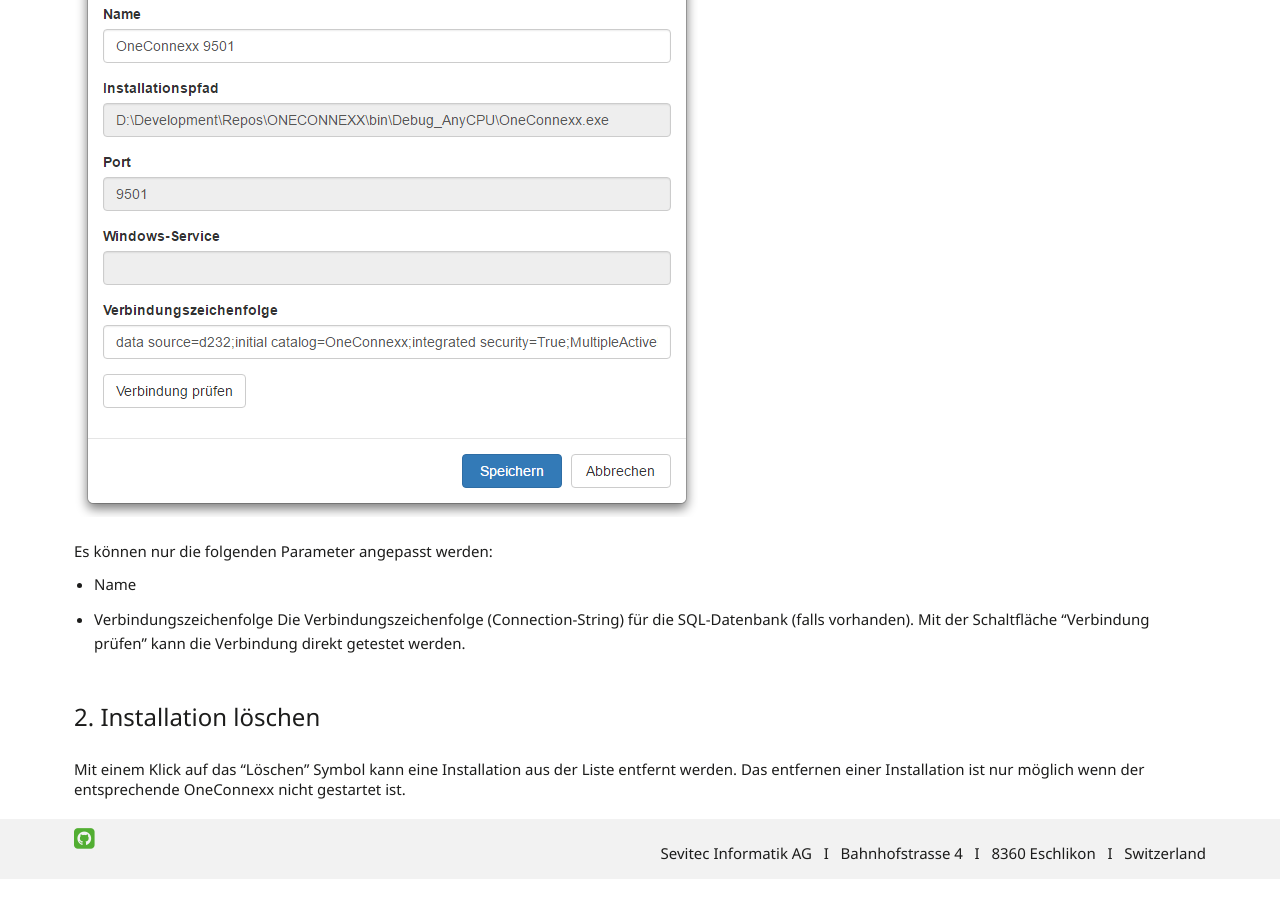
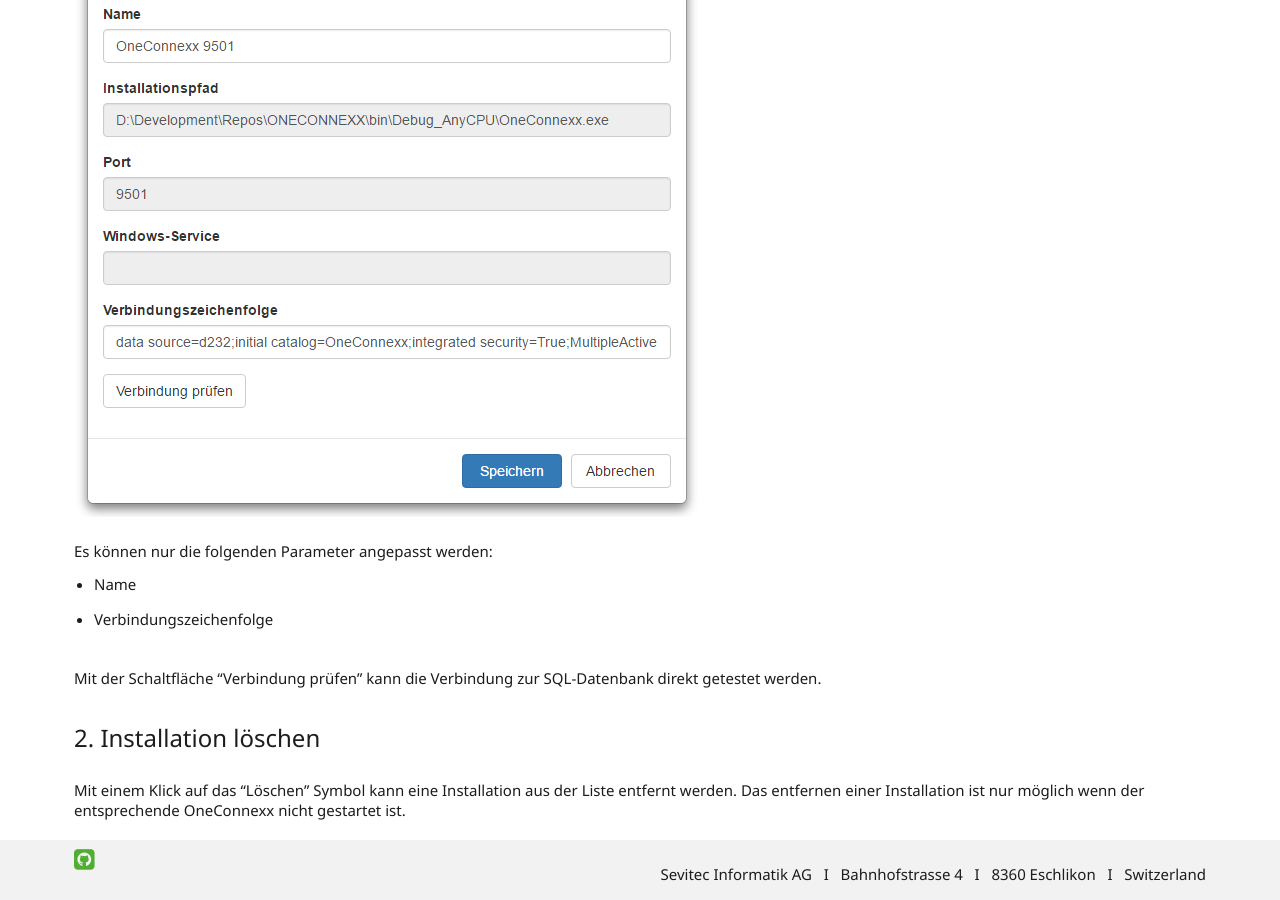
Before and after one commit to primesoft-group/oneconnexx-docs, a Jekyll site: the page built from _pages/webclient/de/installation.md, in a window 1280 px wide and 900 px high, scrolled down 1227 px. Built offline with Jekyll 4.4.1, drawn with Linux system fonts in a browser that asks for light colours; nearby versions of some CDN libraries; some web fonts are replaced; before the commit the page ends 2106 px from its top, so only the background shows below that.

Commit message:
Update installation.md

```diff
--- a/_pages/webclient/de/installation.md
+++ b/_pages/webclient/de/installation.md
@@ -30,7 +30,8 @@
 
  * Name
  * Verbindungszeichenfolge
- Die Verbindungszeichenfolge (Connection-String) für die SQL-Datenbank (falls vorhanden). Mit der Schaltfläche "Verbindung prüfen" kann die Verbindung direkt getestet werden.
+
+Mit der Schaltfläche "Verbindung prüfen" kann die Verbindung zur SQL-Datenbank direkt getestet werden.
 
 #### 2. Installation löschen
 
```
